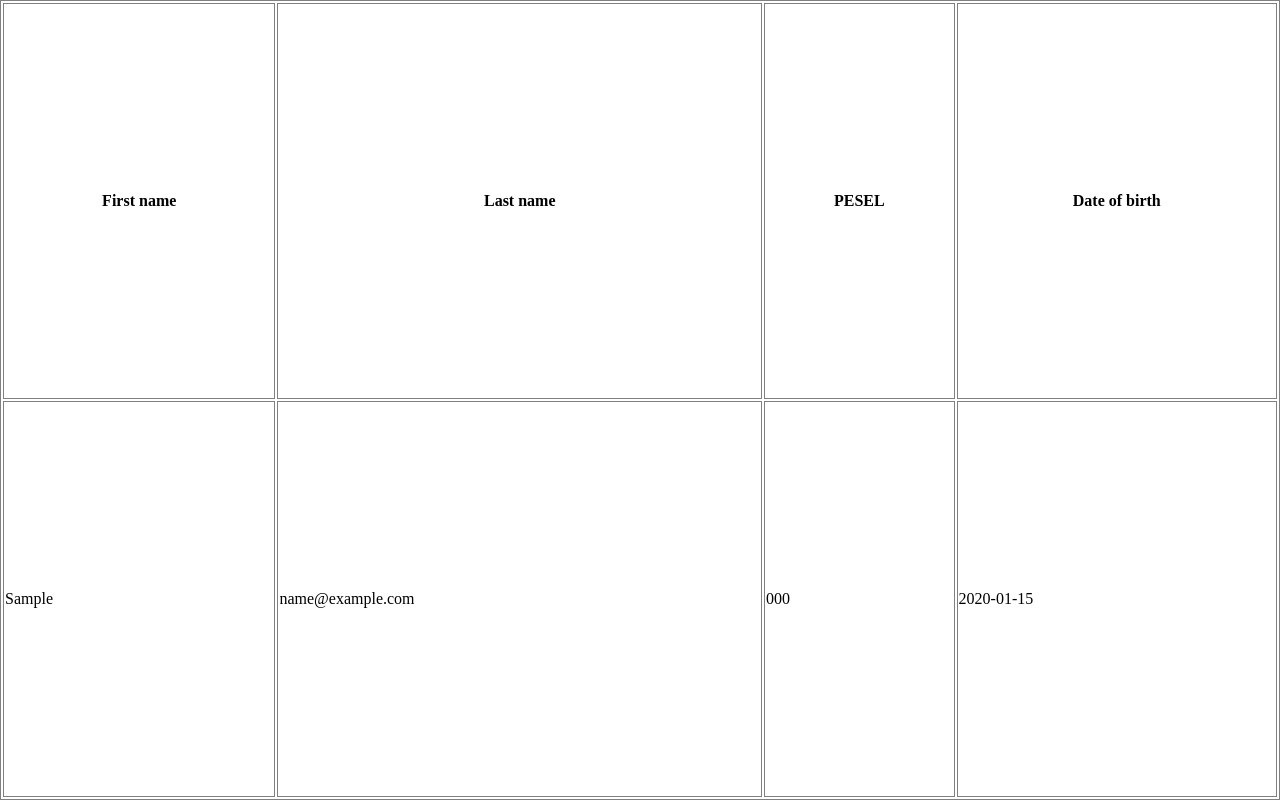
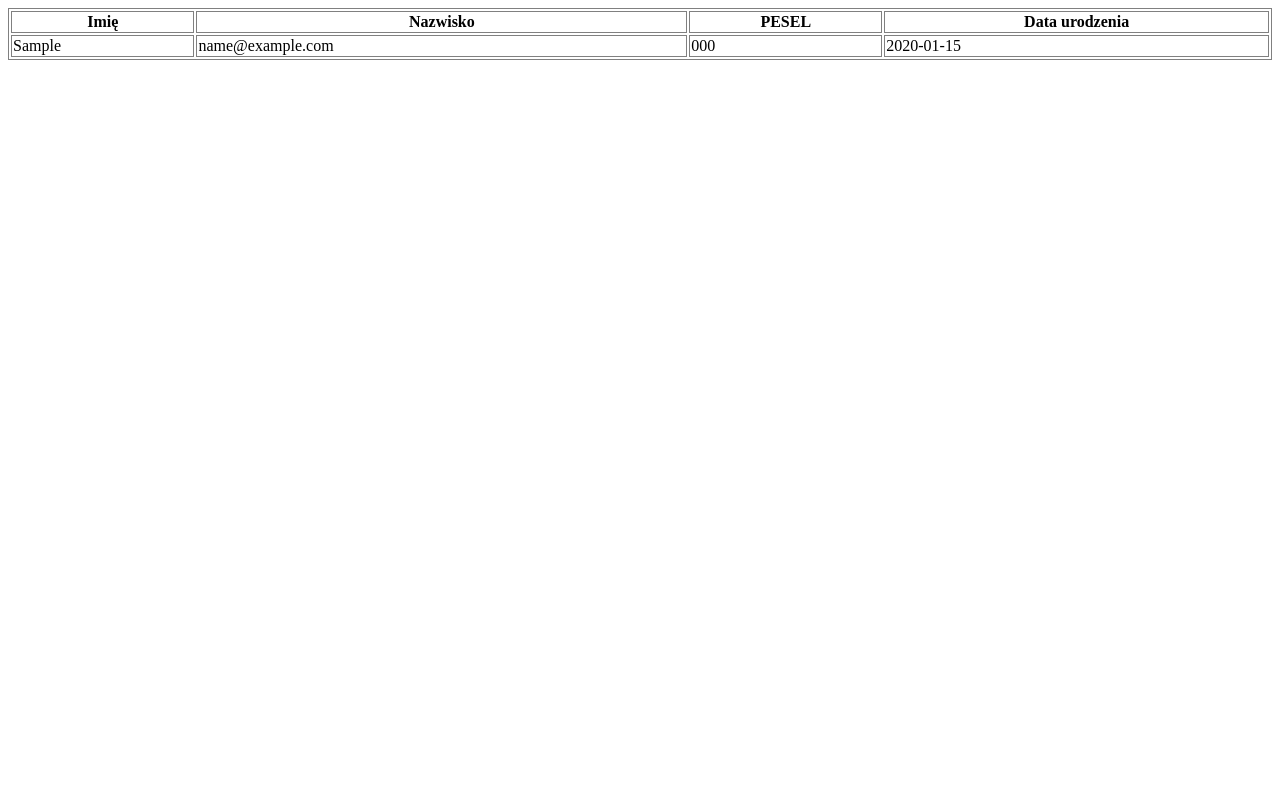
Before and after one commit to Ewelina179/project, a Flask app: page /users in a window 1280 px wide. Run offline with Flask 2, Linux system fonts and the light colour scheme; tables that the repository leaves empty hold one stand-in row (values such as "Sample post").

Commit message:
changes styles, added images

```diff
--- a/static/css/style.css
+++ b/static/css/style.css
@@ -1,9 +1,3 @@
-html,body {
-  height:100%;
-  width:100%;
-  margin:0;
-}
-
 body {
   display:flex;
 }
--- a/templates/users.html
+++ b/templates/users.html
@@ -7,10 +7,10 @@
 	<body>
 		<table style="width:100%">
 			<tr>
-			<th>First name</th>
-			<th>Last name</th>
+			<th>Imię</th>
+			<th>Nazwisko</th>
 			<th>PESEL</th>
-			<th>Date of birth</th>
+			<th>Data urodzenia</th>
 			</tr>
 			{%for user in data%}
 			<tr>
```
Also changed, not shown: README.md, image_2.png (added), image_3.png (added), image_4.png (added).
